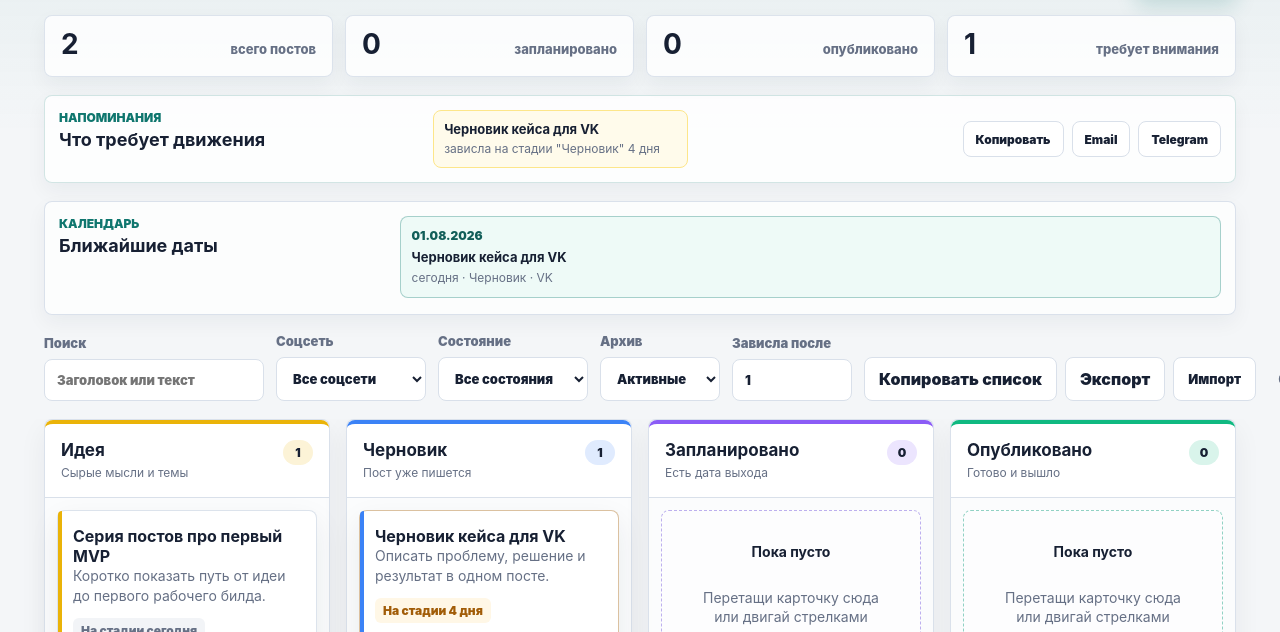
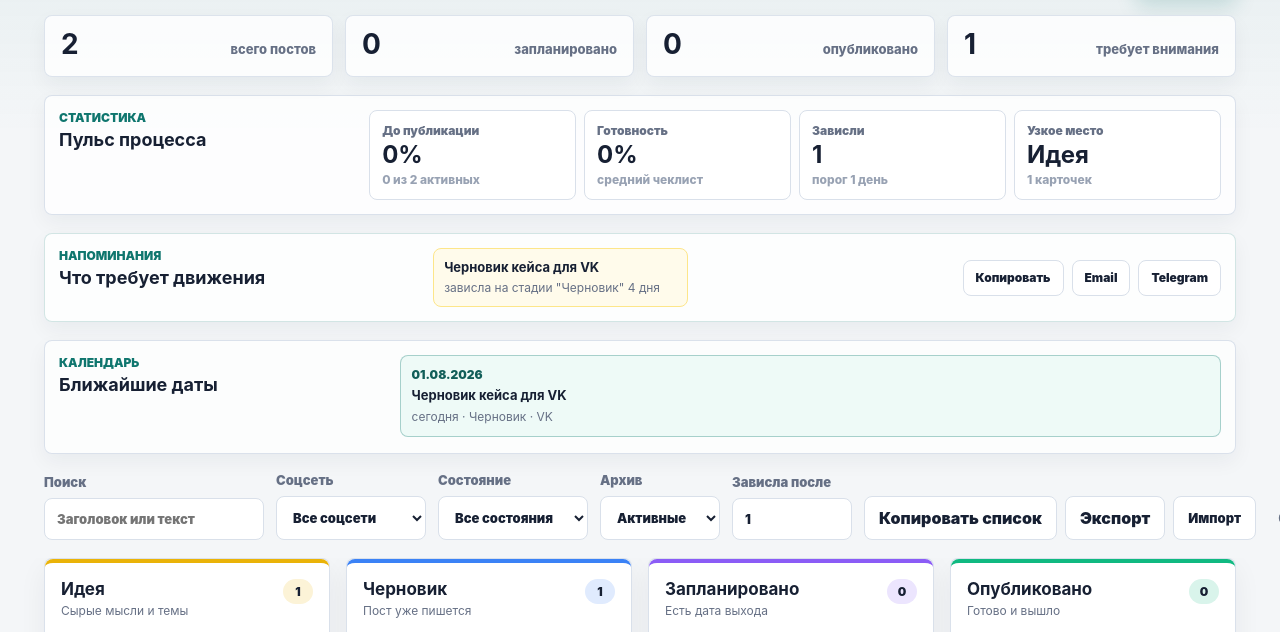
Before and after one commit to inrormzsa-ops/content-board-mvp, a website: page index.html in a window 1280 px wide. Shown: the part 145-777 px from the top of the page. Drawn offline with Linux system fonts and the light colour scheme.

Commit message:
Add process insights

```diff
--- a/app.js
+++ b/app.js
@@ -137,6 +137,7 @@ const board = document.querySelector("#board");
 const projectTitle = document.querySelector(".header-copy h1");
 const projectSubtitle = document.querySelector(".subtitle");
 const summaryStrip = document.querySelector("#summaryStrip");
+const insightsGrid = document.querySelector("#insightsGrid");
 const reminderList = document.querySelector("#reminderList");
 const copyRemindersButton = document.querySelector("#copyRemindersButton");
 const emailRemindersLink = document.querySelector("#emailRemindersLink");
@@ -470,6 +471,7 @@ function renderBoard() {
   board.innerHTML = "";
   renderFilters();
   renderSummary(visiblePosts);
+  renderInsights();
   renderReminders(reminderItems);
   renderSchedule(scheduleItems);
   copyVisibleButton.disabled = visiblePosts.length === 0;
@@ -649,6 +651,22 @@ function renderSummary(visiblePosts) {
       <span>требует внимания</span>
     </article>
   `;
+}
+
+function renderInsights() {
+  const insights = getProcessInsights();
+
+  insightsGrid.innerHTML = insights
+    .map(
+      (item) => `
+        <article class="insight-card">
+          <span>${escapeHtml(item.label)}</span>
+          <strong>${escapeHtml(item.value)}</strong>
+          <small>${escapeHtml(item.hint)}</small>
+        </article>
+      `
+    )
+    .join("");
 }
 
 function renderReminders(reminderItems) {
@@ -998,6 +1016,49 @@ function getChecklistStatus(post) {
   };
 }
 
+function getProcessInsights() {
+  const activePosts = posts.filter((post) => !post.archived);
+  const activeTotal = activePosts.length;
+  const publishedCount = activePosts.filter((post) => post.stage === "published").length;
+  const staleCount = activePosts.filter((post) => getStageStatus(post).isStale).length;
+  const checklistTotal = activePosts.reduce((sum, post) => sum + getChecklistStatus(post).percent, 0);
+  const readiness = activeTotal ? Math.round(checklistTotal / activeTotal) : 0;
+  const publishedShare = activeTotal ? Math.round((publishedCount / activeTotal) * 100) : 0;
+  const busiestStage = getBusiestStage(activePosts);
+
+  return [
+    {
+      label: "До публикации",
+      value: `${publishedShare}%`,
+      hint: `${publishedCount} из ${activeTotal || 0} активных`
+    },
+    {
+      label: "Готовность",
+      value: `${readiness}%`,
+      hint: "средний чеклист"
+    },
+    {
+      label: "Зависли",
+      value: String(staleCount),
+      hint: `порог ${formatDays(staleThresholdDays)}`
+    },
+    {
+      label: "Узкое место",
+      value: busiestStage.title,
+      hint: busiestStage.count ? `${busiestStage.count} карточек` : "нет активных карточек"
+    }
+  ];
+}
+
+function getBusiestStage(activePosts) {
+  const counts = stages.map((stage) => ({
+    title: stage.title,
+    count: activePosts.filter((post) => post.stage === stage.id).length
+  }));
+
+  return counts.sort((a, b) => b.count - a.count || a.title.localeCompare(b.title, "ru"))[0];
+}
+
 function getReminderItems() {
   return posts
     .filter((post) => !post.archived && post.stage !== "published")
--- a/index.html
+++ b/index.html
@@ -29,6 +29,14 @@
     </header>
 
     <section class="summary-strip" id="summaryStrip" aria-label="Сводка по доске"></section>
+
+    <section class="insights-panel" aria-label="Статистика доски">
+      <div class="insights-copy">
+        <p class="eyebrow">Статистика</p>
+        <h2>Пульс процесса</h2>
+      </div>
+      <div class="insights-grid" id="insightsGrid"></div>
+    </section>
 
     <section class="reminder-panel" aria-label="Напоминания">
       <div class="reminder-copy">
--- a/styles.css
+++ b/styles.css
@@ -174,6 +174,64 @@ h1 {
   font-weight: 800;
   text-align: right;
   overflow-wrap: anywhere;
+}
+
+.insights-panel {
+  display: grid;
+  grid-template-columns: minmax(180px, 0.35fr) minmax(0, 1fr);
+  gap: 12px;
+  align-items: stretch;
+  margin: 0 clamp(16px, 4vw, 44px) 18px;
+  padding: 14px;
+  border: 1px solid rgba(217, 224, 234, 0.95);
+  border-radius: 8px;
+  background: rgba(255, 255, 255, 0.76);
+  box-shadow: 0 8px 20px rgba(23, 32, 51, 0.05);
+}
+
+.insights-copy h2 {
+  margin: 0;
+  font-size: 18px;
+  line-height: 1.2;
+}
+
+.insights-copy .eyebrow {
+  margin-bottom: 4px;
+}
+
+.insights-grid {
+  display: grid;
+  grid-template-columns: repeat(4, minmax(0, 1fr));
+  gap: 8px;
+}
+
+.insight-card {
+  display: grid;
+  gap: 5px;
+  min-height: 84px;
+  padding: 12px;
+  border: 1px solid var(--line);
+  border-radius: 8px;
+  background: #fff;
+}
+
+.insight-card span {
+  color: var(--muted);
+  font-size: 12px;
+  font-weight: 900;
+}
+
+.insight-card strong {
+  font-size: 24px;
+  line-height: 1;
+  overflow-wrap: anywhere;
+}
+
+.insight-card small {
+  color: var(--subtle);
+  font-size: 12px;
+  font-weight: 800;
+  line-height: 1.3;
 }
 
 .reminder-panel {
@@ -993,6 +1051,14 @@ textarea {
     grid-template-columns: 1fr;
   }
 
+  .insights-panel {
+    grid-template-columns: 1fr;
+  }
+
+  .insights-grid {
+    grid-template-columns: repeat(2, minmax(0, 1fr));
+  }
+
   .schedule-panel {
     grid-template-columns: 1fr;
   }
@@ -1089,6 +1155,10 @@ textarea {
     grid-template-columns: 1fr;
   }
 
+  .insights-grid {
+    grid-template-columns: 1fr;
+  }
+
   .summary-strip article {
     min-height: 54px;
   }
```
Also changed, not shown: README.md.
